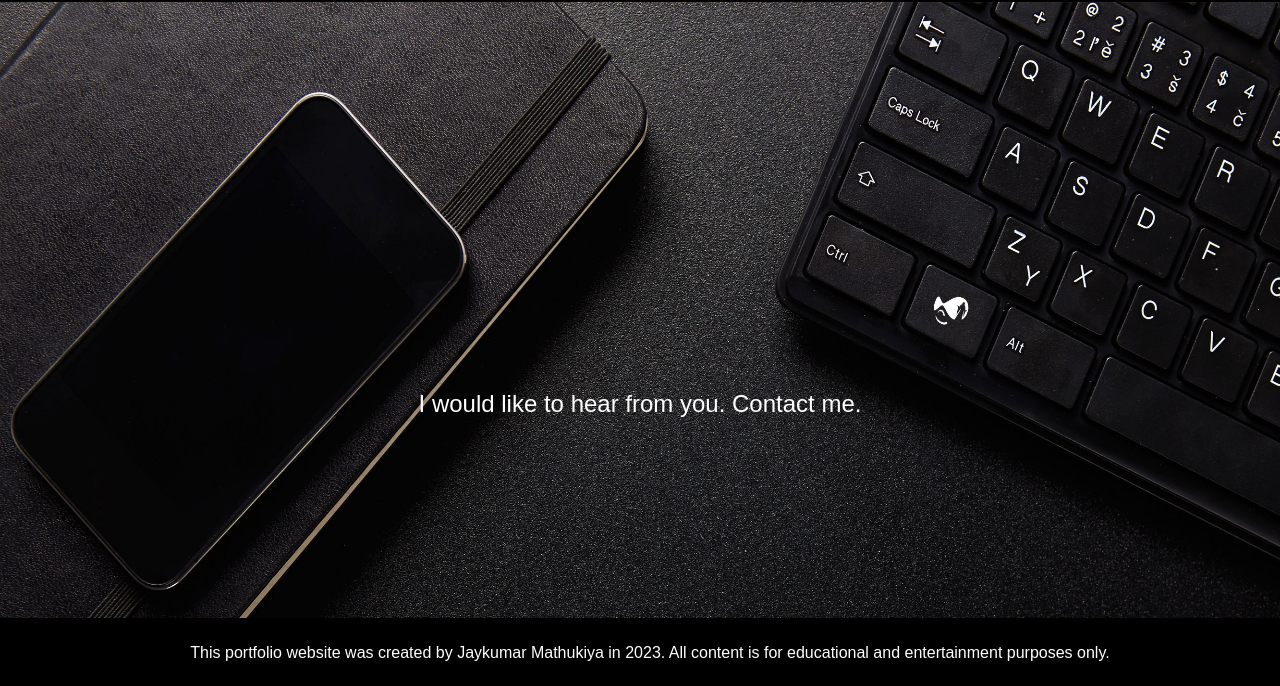
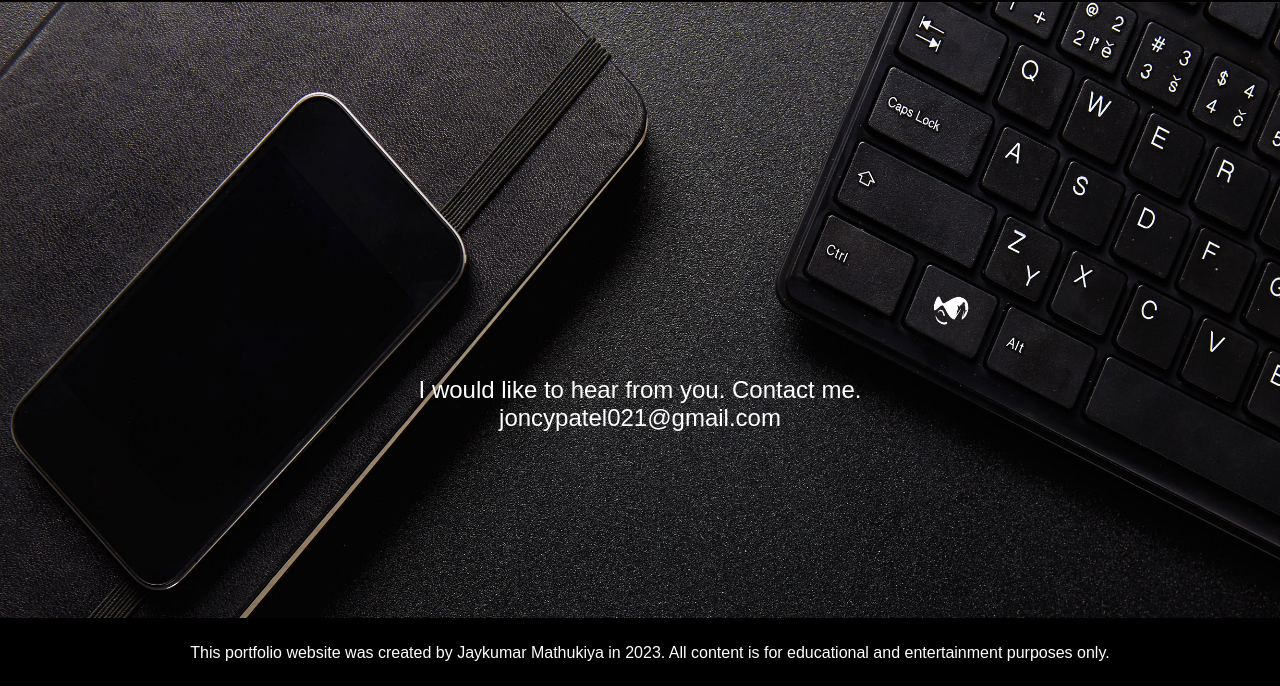
Before and after one commit to jay-021/pw1, a plain HTML site: page connect.html in a window 1280 px wide. Shown: the part 112-798 px from the top of the page. Drawn offline with Linux system fonts and the light colour scheme.

Commit message:
Email update in connect page.

```diff
--- a/connect.html
+++ b/connect.html
@@ -35,7 +35,9 @@
     <div id="backgroundContainer">
         <img src="/asset/img/contact_us_background.jpg" alt="Background Image">
         <div id="backgroundText">
-            I would like to hear from you. Contact me.
+            I would like to hear from you. Contact me.<br>
+            joncypatel021@gmail.com
+            <!-- The author's e-mail address -->
         </div>
     </div>
     <!-- Main Container -->
```
